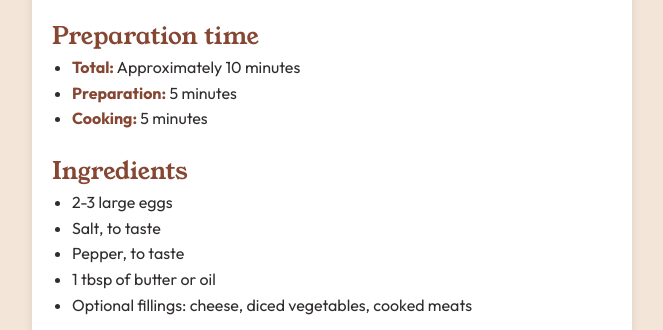
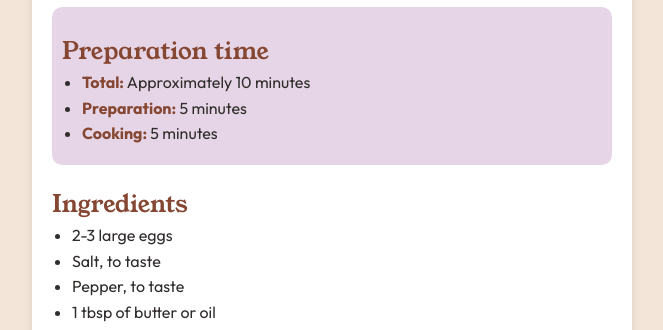
Before and after one commit to ayomide0908/food-recipe, a plain HTML site: page index.html in a window 1280 px wide. Shown: the part 455-785 px from the top of the page, without its empty margins (308-971 px from the left). Drawn offline with Linux system fonts and the light colour scheme.

Commit message:
add background

```diff
--- a/style.css
+++ b/style.css
@@ -27,7 +27,15 @@ body{
   margin-top: 20px;
   font-weight: 400;
 }
-
+.preparation{
+    background: rgb(230, 213, 230);
+     padding-left: 10px;
+  justify-content: center;
+    padding-bottom: 18px;
+    padding-top: 5px;
+    border-radius: 10px;
+    margin-top: 10px;
+  }
 h2 {
   font-family: 'Young Serif', serif;
   color: hsl(14, 45%, 36%);
```
